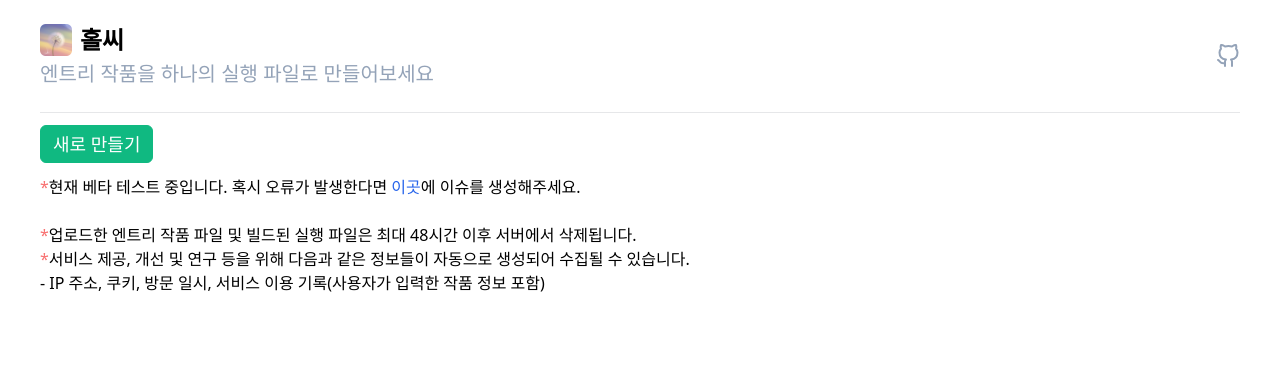
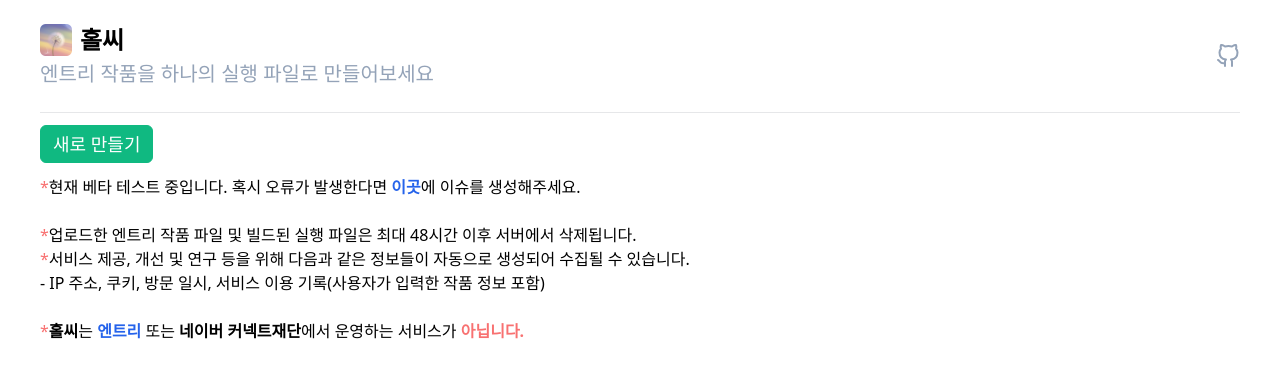
Before and after one commit to holssi-project/holssi-website, a Next.js app in the folder frontend/: page / in a window 1280 px wide. Shown: the top 378 px of the page. Built offline with nearby package versions, Linux system fonts and the light colour scheme; a web font is replaced by a local one.

Commit message:
frontend: modify main page notice

```diff
--- a/frontend/src/pages/index.tsx
+++ b/frontend/src/pages/index.tsx
@@ -35,7 +35,7 @@
         <ErrorMsg error={error} />
         <div>
           <span className="text-red-400">*</span>현재 베타 테스트 중입니다.
-          혹시 오류가 발생한다면 <a className="text-blue-600" href="https://github.com/jedeop/holssi-website/issues">이곳</a>에 이슈를 생성해주세요.
+          혹시 오류가 발생한다면 <a className="text-blue-600 font-semibold hover:underline" href="https://github.com/jedeop/holssi-website/issues">이곳</a>에 이슈를 생성해주세요.
         </div>
         <br />
         <div>
@@ -47,6 +47,11 @@
           서비스 제공, 개선 및 연구 등을 위해 다음과 같은 정보들이 자동으로 생성되어 수집될 수 있습니다. <br />
           - IP 주소, 쿠키, 방문 일시, 서비스 이용 기록(사용자가 입력한 작품 정보 포함)
         </div>
+        <br />
+        <div>
+          <span className="text-red-400">*</span>
+          <span className="font-semibold">홀씨</span>는 <a href="https://playentry.org/" className="font-semibold text-blue-600 hover:underline">엔트리</a> 또는 <span className="font-semibold">네이버 커넥트재단</span>에서 운영하는 서비스가 <span className="text-red-400 font-semibold">아닙니다.</span>
+        </div>
       </main>
     </>
   )
```
